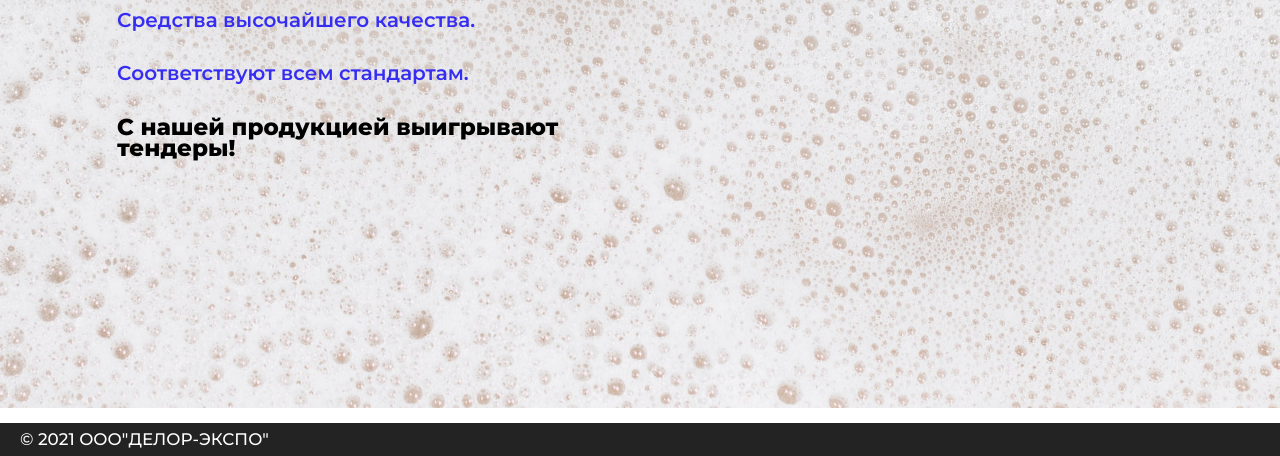
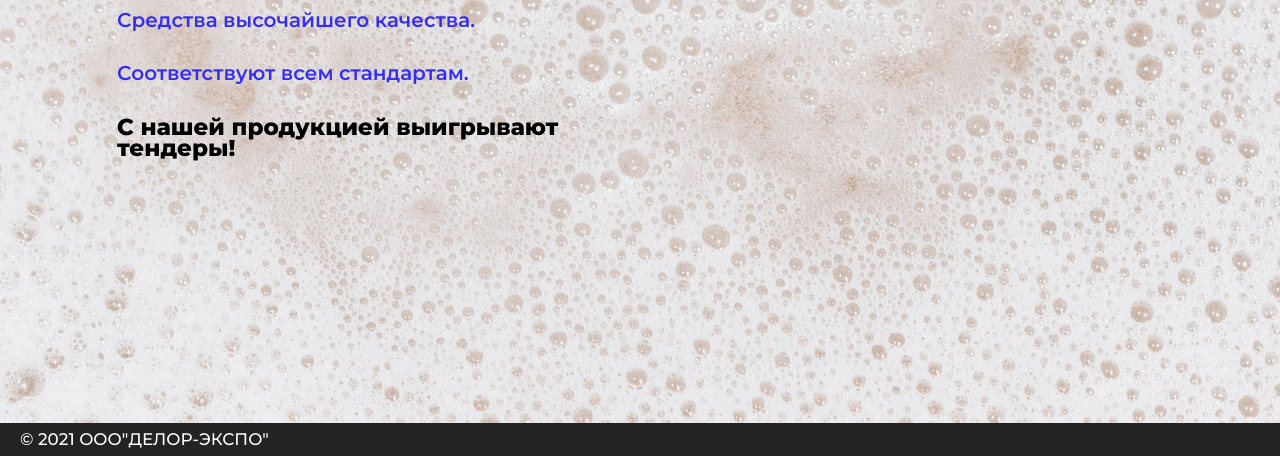
Before and after one commit to msgamesupor/msgamesupor.github.io, a plain HTML site: page index.html in a window 1280 px wide. Shown: the part 344-800 px from the top of the page. Drawn offline with Linux system fonts and the light colour scheme.

Commit message:
Nice
Nice

```diff
--- a/assets/css/style.css
+++ b/assets/css/style.css
@@ -35,6 +35,7 @@ body {
 	color: #252B42;
 	font-family: Montserrat;
 	font-weight: 500;
+
 }
 .wrapper {
 	min-height: 100%;
@@ -49,17 +50,7 @@ body {
 	padding: 0px 15px;
 	box-sizing: content-box;
 }
-._ibg {
-	position: relative;
-}
-._ibg img {
-	position: absolute;
-	width: 100%;
-	height: 100%;
-	top: 0;
-	left: 0;
-	object-fit: cover;
-}
+
 /* -----шапка----*/
 .header	{
 
@@ -150,6 +141,8 @@ body {
 /* ----page----*/
 .page {
 
+	background-image: url(/assets/img/cover.jpg);
+
 	flex: 1 1 auto;
 }
 .page__main-block {
@@ -159,6 +152,7 @@ body {
 /* ----main-block----*/
 .main-block	{
 	position: relative;
+
 }
 .main-block__container	{
 
--- a/index.html
+++ b/index.html
@@ -45,9 +45,7 @@
           <div class="main-block__text _block-great">С нашей продукцией выигрывают тендеры!</div>
         </div>
         </div>
-        <div class="main-block__image _ibg">
-          <img src="assets/img/cover.jpg" alt="cover" >
-        </div>
+
 
       </div>
     </main>
```
Also changed, not shown: contacts.html (+0 -4 lines).
